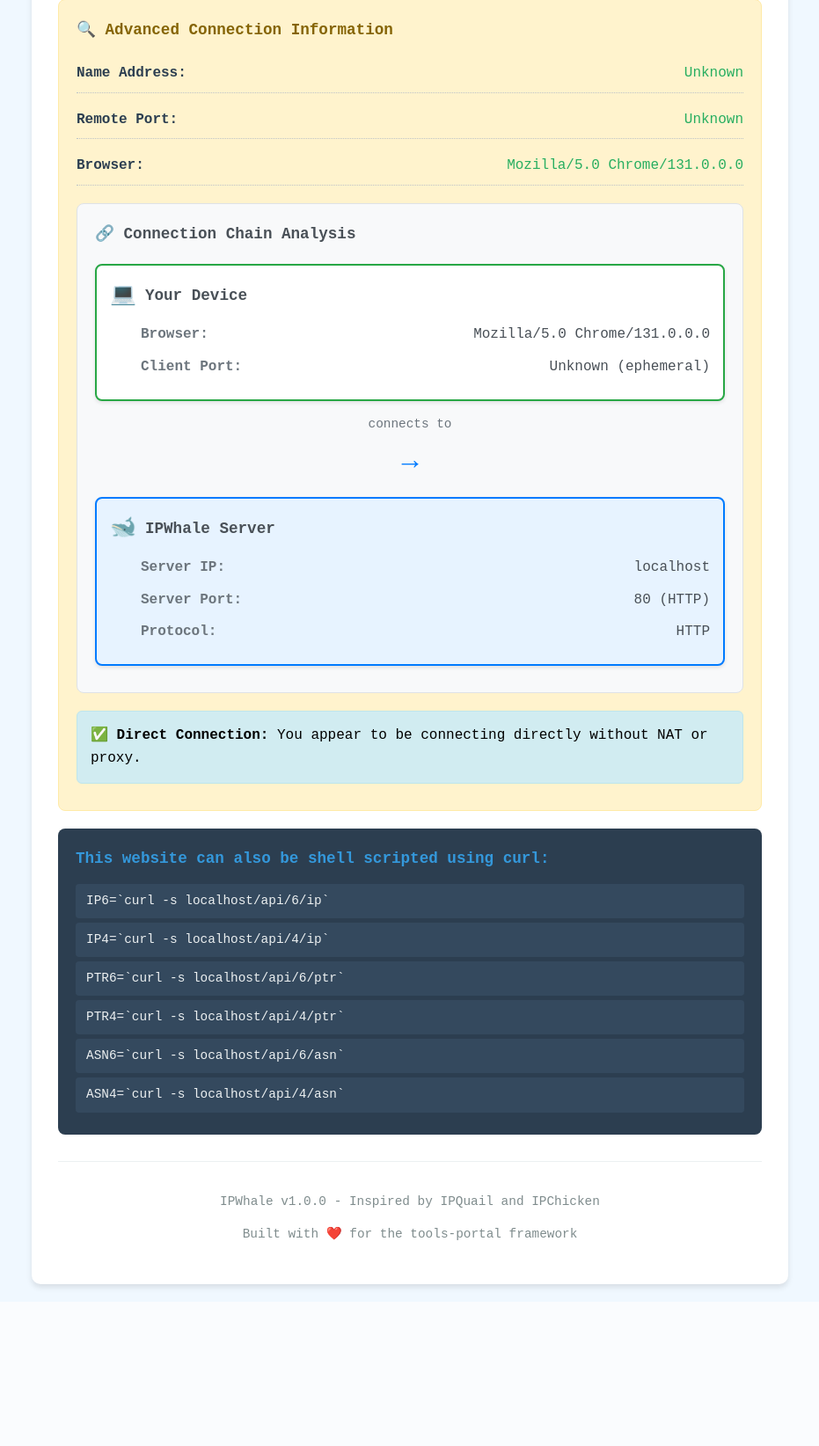
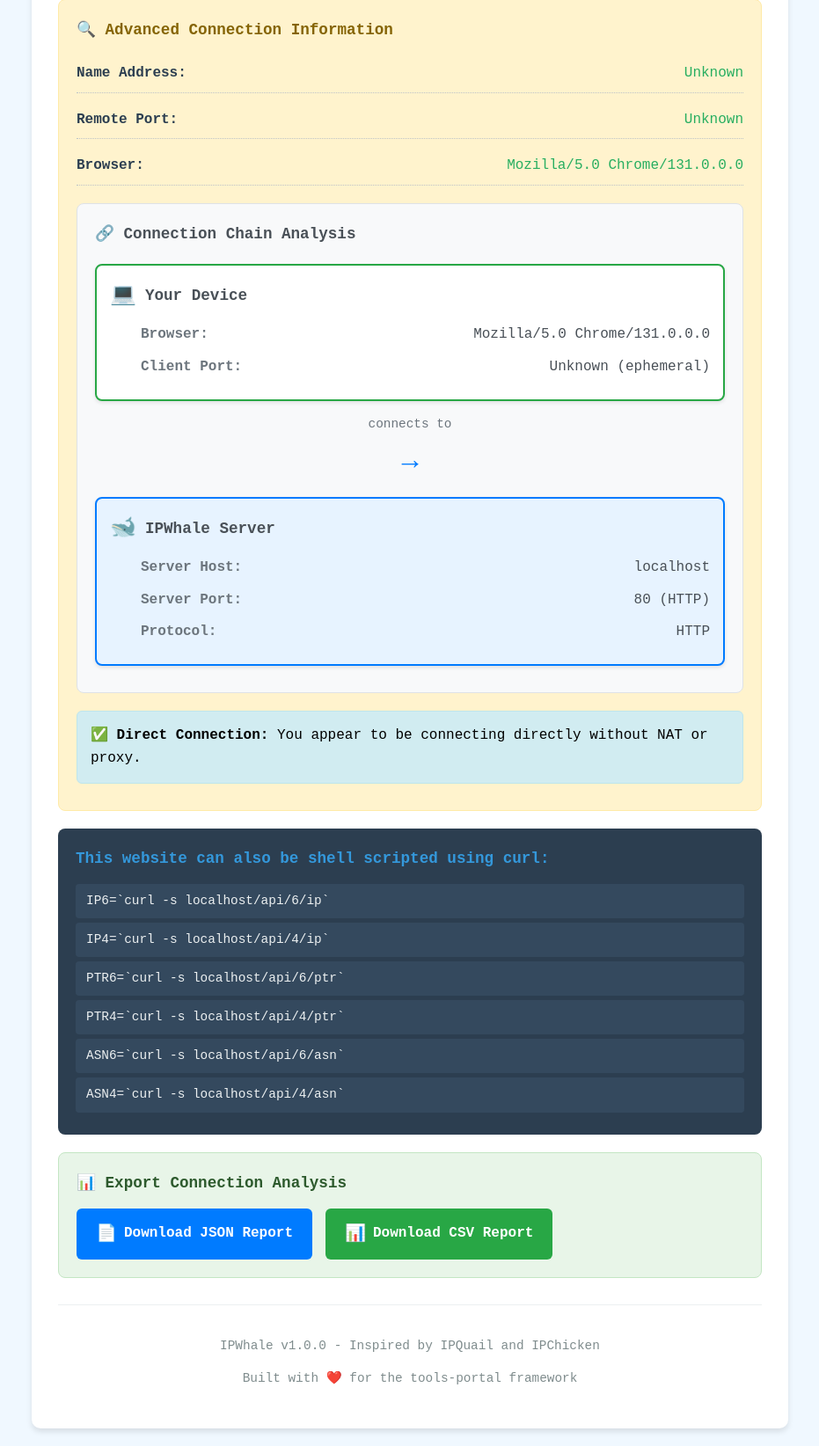
Before and after one commit to apathy-ca/tools-portal, a Flask app: page / in a window 1280 px wide. Shown: the part 710-2354 px from the top of the page at 88% size, without its empty margins (174-1105 px from the left). Before the commit the page ends 2178 px from the top, so only its background shows below. Run offline with Flask 3, Linux system fonts and the light colour scheme; parts of the project's set-up code (start-up, migrations or seed data) failed here and were passed over.

Commit message:
Fix Docker IP leak and add JSON/CSV export functionality
- Fixed server info to show actual domain instead of Docker internal IP (172.19.0.8)
- Added get_server_info() function to properly detect server host and protocol
- Implemented JSON export endpoint (/api/export/json) with connection chain analysis
- Implemented CSV export endpoint (/api/export/csv) with comprehensive data
- Added export buttons to UI for downloading reports
- Enhanced connection chain diagram with proper server information
- Fixed NAT detection to avoid false positives from Docker networking
- Export includes full connection analysis with client, NAT/proxy, and server details

```diff
--- a/tools/ipwhale/app/main.py
+++ b/tools/ipwhale/app/main.py
@@ -117,6 +117,27 @@ def get_client_ip():
     # Fallback to remote_addr
     return request.remote_addr
 
+def get_server_info():
+    """Get server information, avoiding Docker internal IPs."""
+    # Get the actual server hostname/IP that the client connected to
+    server_host = request.headers.get('Host', request.host)
+
+    # Remove port from host if present
+    if ':' in server_host:
+        server_host = server_host.split(':')[0]
+
+    # Determine if we're using HTTPS
+    is_secure = request.is_secure or request.headers.get('X-Forwarded-Proto') == 'https'
+    server_port = 443 if is_secure else 80
+    protocol = 'HTTPS' if is_secure else 'HTTP'
+
+    return {
+        'host': server_host,
+        'port': server_port,
+        'protocol': protocol,
+        'is_secure': is_secure
+    }
+
 def get_client_info():
     """Get comprehensive client information including IP, port, and browser details."""
     client_ip = get_client_ip()
@@ -131,15 +152,19 @@ def get_client_info():
     nat_detected = False
     nat_info = {}
 
+    # Only detect NAT if we have proxy headers AND the IPs are different
     if forwarded_for or real_ip:
-        nat_detected = True
-        nat_info = {
-            'detected': True,
-            'remote_addr': remote_addr,
-            'forwarded_for': forwarded_for,
-            'real_ip': real_ip,
-            'explanation': 'Client is behind NAT/proxy - multiple IP addresses detected'
-        }
+        # Check if the forwarded IP is different from remote_addr
+        forwarded_ip = (forwarded_for.split(',')[0].strip() if forwarded_for else real_ip)
+        if forwarded_ip and forwarded_ip != remote_addr:
+            nat_detected = True
+            nat_info = {
+                'detected': True,
+                'remote_addr': remote_addr,
+                'forwarded_for': forwarded_for,
+                'real_ip': real_ip,
+                'explanation': 'Client is behind NAT/proxy - multiple IP addresses detected'
+            }
 
     return {
         'ip': client_ip,
@@ -240,6 +265,7 @@ def add_security_headers(response):
 def index():
     """Main IPWhale page - shows client IP information like ipquail.com."""
     client_info = get_client_info()
+    server_info = get_server_info()
     client_ip = client_info['ip']
 
     # Determine IP versions
@@ -273,7 +299,8 @@ def index():
                          ipv6_asn=ipv6_asn,
                          remote_port=client_info['remote_port'],
                          user_agent=client_info['user_agent'],
-                         nat_detection=client_info['nat_detection'])
+                         nat_detection=client_info['nat_detection'],
+                         server_info=server_info)
 
 @app.route('/api/ip')
 @handle_errors
@@ -385,6 +412,7 @@ def api_ipv6_asn():
 def api_full():
     """API endpoint to get comprehensive client information (JSON)."""
     client_info = get_client_info()
+    server_info = get_server_info()
     client_ip = client_info['ip']
 
     # Determine IP versions
@@ -415,10 +443,163 @@ def api_full():
         'remote_port': client_info['remote_port'],
         'user_agent': client_info['user_agent'],
         'nat_detection': client_info['nat_detection'],
+        'server_info': server_info,
         'timestamp': time.strftime('%Y-%m-%d %H:%M:%S UTC', time.gmtime())
     }
 
     return jsonify(result)
+
+@app.route('/api/export/json')
+@handle_errors
+def export_json():
+    """Export comprehensive connection analysis as JSON."""
+    client_info = get_client_info()
+    server_info = get_server_info()
+    client_ip = client_info['ip']
+
+    # Determine IP versions
+    ipv4_address = None
+    ipv6_address = None
+
+    ip_version = detect_ip_version(client_ip)
+    if ip_version == 4:
+        ipv4_address = client_ip
+    elif ip_version == 6:
+        ipv6_address = client_ip
+
+    # Get PTR records
+    ipv4_ptr = lookup_ptr_record(ipv4_address) if ipv4_address else None
+    ipv6_ptr = lookup_ptr_record(ipv6_address) if ipv6_address else None
+
+    # Get ASN information
+    ipv4_asn = lookup_asn(ipv4_address) if ipv4_address else None
+    ipv6_asn = lookup_asn(ipv6_address) if ipv6_address else None
+
+    # Build connection chain
+    connection_chain = []
+
+    # Client node
+    client_node = {
+        'type': 'client',
+        'name': 'Client Device',
+        'ip': client_ip,
+        'port': client_info['remote_port'],
+        'user_agent': client_info['user_agent'],
+        'browser': client_info['user_agent']
+    }
+    connection_chain.append(client_node)
+
+    # NAT/Proxy node if detected
+    if client_info['nat_detection']['detected']:
+        nat_node = {
+            'type': 'nat_proxy',
+            'name': 'NAT/Proxy',
+            'external_ip': client_info['nat_detection']['remote_addr'],
+            'original_ip': client_info['nat_detection'].get('forwarded_for') or client_info['nat_detection'].get('real_ip'),
+            'explanation': client_info['nat_detection']['explanation']
+        }
+        connection_chain.append(nat_node)
+
+    # Server node
+    server_node = {
+        'type': 'server',
+        'name': 'IPWhale Server',
+        'host': server_info['host'],
+        'port': server_info['port'],
+        'protocol': server_info['protocol'],
+        'is_secure': server_info['is_secure']
+    }
+    connection_chain.append(server_node)
+
+    result = {
+        'report_type': 'ipwhale_connection_analysis',
+        'timestamp': time.strftime('%Y-%m-%d %H:%M:%S UTC', time.gmtime()),
+        'client_info': {
+            'ipv4_address': ipv4_address,
+            'ipv6_address': ipv6_address,
+            'ipv4_ptr': ipv4_ptr[0] if ipv4_ptr else None,
+            'ipv6_ptr': ipv6_ptr[0] if ipv6_ptr else None,
+            'ipv4_asn': ipv4_asn,
+            'ipv6_asn': ipv6_asn,
+            'remote_port': client_info['remote_port'],
+            'user_agent': client_info['user_agent']
+        },
+        'nat_detection': client_info['nat_detection'],
+        'server_info': server_info,
+        'connection_chain': connection_chain
+    }
+
+    response = make_response(jsonify(result))
+    response.headers['Content-Disposition'] = f'attachment; filename=ipwhale_report_{int(time.time())}.json'
+    return response
+
+@app.route('/api/export/csv')
+@handle_errors
+def export_csv():
+    """Export connection analysis as CSV."""
+    import csv
+    import io
+
+    client_info = get_client_info()
+    server_info = get_server_info()
+    client_ip = client_info['ip']
+
+    # Determine IP versions
+    ipv4_address = None
+    ipv6_address = None
+
+    ip_version = detect_ip_version(client_ip)
+    if ip_version == 4:
+        ipv4_address = client_ip
+    elif ip_version == 6:
+        ipv6_address = client_ip
+
+    # Get PTR records
+    ipv4_ptr = lookup_ptr_record(ipv4_address) if ipv4_address else None
+    ipv6_ptr = lookup_ptr_record(ipv6_address) if ipv6_address else None
+
+    # Get ASN information
+    ipv4_asn = lookup_asn(ipv4_address) if ipv4_address else None
+    ipv6_asn = lookup_asn(ipv6_address) if ipv6_address else None
+
+    # Create CSV data
+    output = io.StringIO()
+    writer = csv.writer(output)
+
+    # Write headers
+    writer.writerow([
+        'Timestamp', 'Client_IPv4', 'Client_IPv6', 'Client_Port', 'User_Agent',
+        'IPv4_PTR', 'IPv6_PTR', 'IPv4_ASN', 'IPv6_ASN',
+        'NAT_Detected', 'NAT_External_IP', 'NAT_Original_IP',
+        'Server_Host', 'Server_Port', 'Server_Protocol'
+    ])
+
+    # Write data row
+    writer.writerow([
+        time.strftime('%Y-%m-%d %H:%M:%S UTC', time.gmtime()),
+        ipv4_address or '',
+        ipv6_address or '',
+        client_info['remote_port'],
+        client_info['user_agent'],
+        ipv4_ptr[0] if ipv4_ptr else '',
+        ipv6_ptr[0] if ipv6_ptr else '',
+        ipv4_asn or '',
+        ipv6_asn or '',
+        'Yes' if client_info['nat_detection']['detected'] else 'No',
+        client_info['nat_detection'].get('remote_addr', '') if client_info['nat_detection']['detected'] else '',
+        client_info['nat_detection'].get('forwarded_for', '') or client_info['nat_detection'].get('real_ip', '') if client_info['nat_detection']['detected'] else '',
+        server_info['host'],
+        server_info['port'],
+        server_info['protocol']
+    ])
+
+    csv_content = output.getvalue()
+    output.close()
+
+    response = make_response(csv_content)
+    response.headers['Content-Type'] = 'text/csv'
+    response.headers['Content-Disposition'] = f'attachment; filename=ipwhale_report_{int(time.time())}.csv'
+    return response
 
 @app.route('/api/health')
 def health_check():
--- a/tools/ipwhale/app/templates/index.html
+++ b/tools/ipwhale/app/templates/index.html
@@ -200,6 +200,59 @@
             color: #007bff;
         }
 
+        /* Export Section Styles */
+        .export-section {
+            background-color: #e8f5e8;
+            border: 1px solid #c3e6c3;
+            padding: 20px;
+            border-radius: 8px;
+            margin: 20px 0;
+        }
+        .export-title {
+            color: #2d5a2d;
+            font-weight: bold;
+            margin-bottom: 15px;
+            font-size: 1.1em;
+        }
+        .export-buttons {
+            display: flex;
+            gap: 15px;
+            flex-wrap: wrap;
+        }
+        .export-btn {
+            display: flex;
+            align-items: center;
+            padding: 12px 20px;
+            border-radius: 6px;
+            text-decoration: none;
+            font-weight: bold;
+            transition: all 0.3s ease;
+            border: 2px solid transparent;
+        }
+        .json-btn {
+            background-color: #007bff;
+            color: white;
+        }
+        .json-btn:hover {
+            background-color: #0056b3;
+            transform: translateY(-2px);
+        }
+        .csv-btn {
+            background-color: #28a745;
+            color: white;
+        }
+        .csv-btn:hover {
+            background-color: #1e7e34;
+            transform: translateY(-2px);
+        }
+        .btn-icon {
+            margin-right: 8px;
+            font-size: 1.2em;
+        }
+        .btn-text {
+            font-family: 'Courier New', monospace;
+        }
+
         .footer {
             text-align: center;
             margin-top: 30px;
@@ -370,16 +423,16 @@
                     </div>
                     <div class="node-details">
                         <div class="detail-row">
-                            <span class="detail-label">Server IP:</span>
-                            <span class="detail-value">{{ request.host }}</span>
+                            <span class="detail-label">Server Host:</span>
+                            <span class="detail-value">{{ server_info.host }}</span>
                         </div>
                         <div class="detail-row">
                             <span class="detail-label">Server Port:</span>
-                            <span class="detail-value">{{ '443 (HTTPS)' if request.is_secure else '80 (HTTP)' }}</span>
+                            <span class="detail-value">{{ server_info.port }} ({{ server_info.protocol }})</span>
                         </div>
                         <div class="detail-row">
                             <span class="detail-label">Protocol:</span>
-                            <span class="detail-value">{{ request.scheme.upper() }}</span>
+                            <span class="detail-value">{{ server_info.protocol }}</span>
                         </div>
                     </div>
                 </div>
@@ -406,6 +459,20 @@
             <div class="curl-command">ASN4=`curl -s {{ request.host }}/api/4/asn`</div>
         </div>
 
+        <div class="export-section">
+            <div class="export-title">📊 Export Connection Analysis</div>
+            <div class="export-buttons">
+                <a href="/api/export/json" class="export-btn json-btn" download>
+                    <span class="btn-icon">📄</span>
+                    <span class="btn-text">Download JSON Report</span>
+                </a>
+                <a href="/api/export/csv" class="export-btn csv-btn" download>
+                    <span class="btn-icon">📊</span>
+                    <span class="btn-text">Download CSV Report</span>
+                </a>
+            </div>
+        </div>
+
         <div class="footer">
             <p>IPWhale v1.0.0 - Inspired by IPQuail and IPChicken</p>
             <p>Built with ❤️ for the tools-portal framework</p>
```
